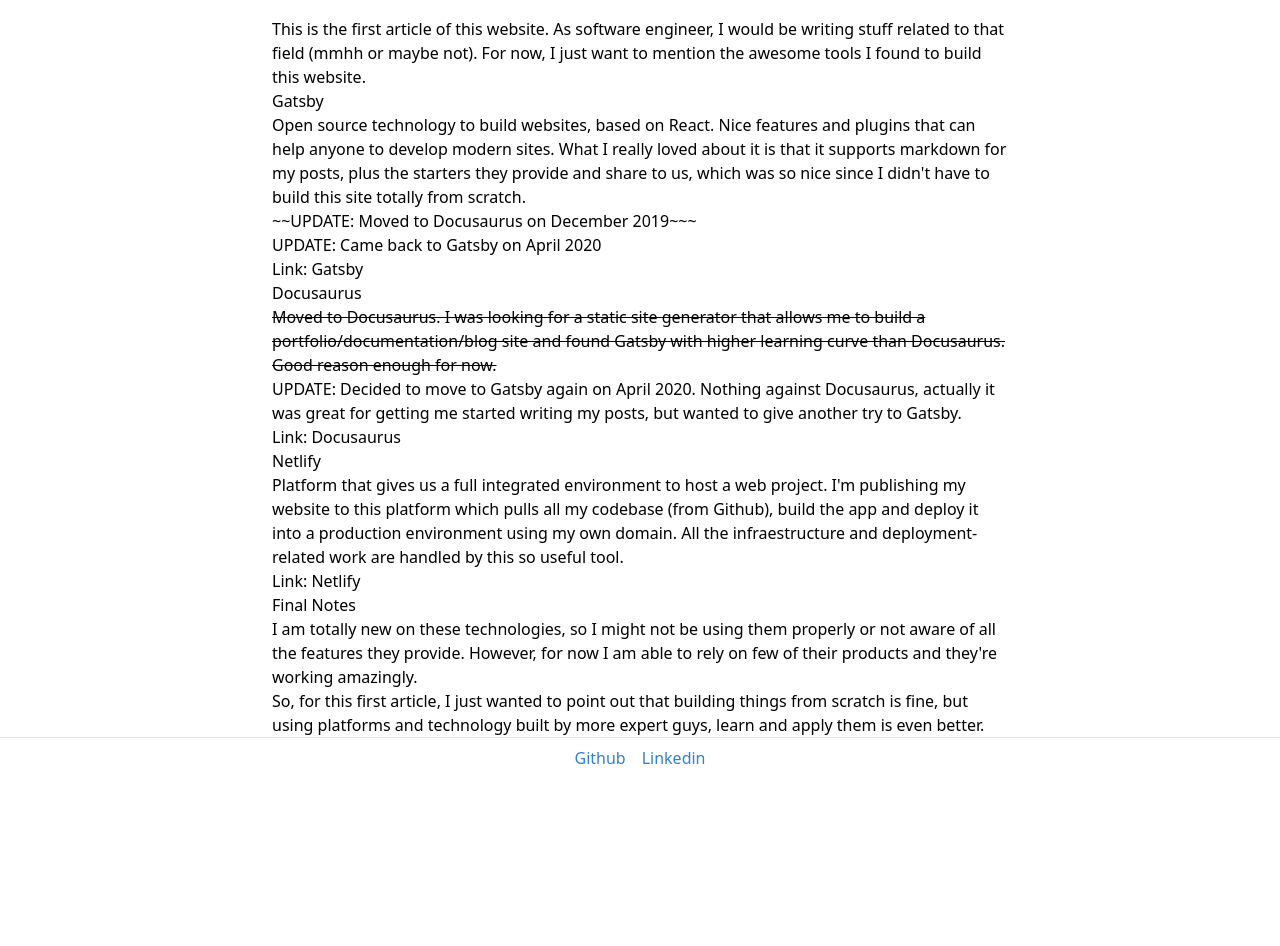
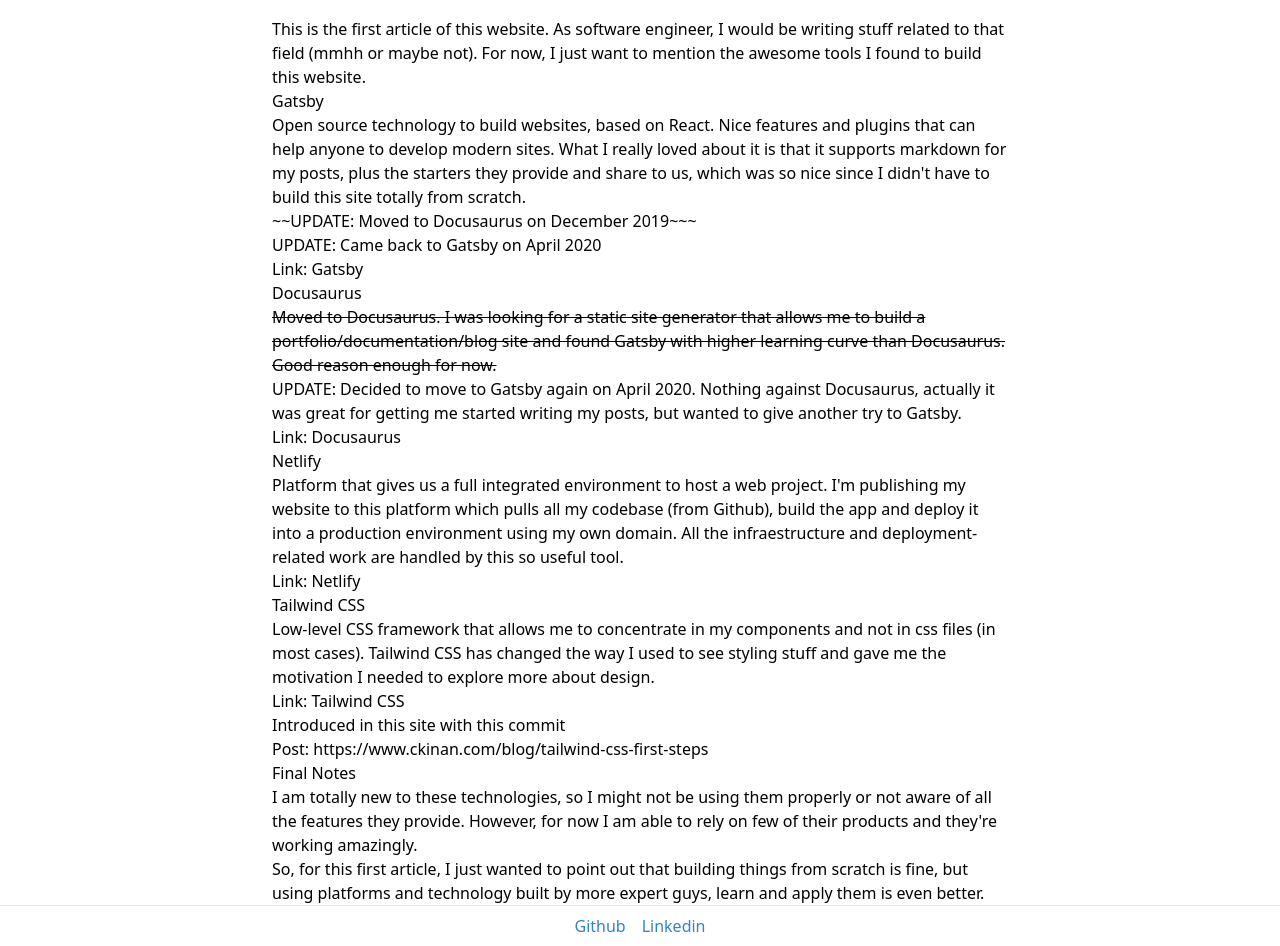
Before and after one commit to ckinan/portfolio, a Gatsby site: page /blog/intro in a window 1280 px wide. Shown: the part 151-1097 px from the top of the page. Before the commit the page ends 929 px from the top, so only its background shows below. Built offline with nearby package versions, Linux system fonts and the light colour scheme; Gatsby itself is replaced by a stand-in of ours; some packages are replaced by stand-ins of ours.

Commit message:
update intro post

```diff
--- a/content/posts/intro/index.mdx
+++ b/content/posts/intro/index.mdx
@@ -29,8 +29,17 @@
 
 Link: [Netlify](https://www.netlify.com/)
 
+## Tailwind CSS
+
+Low-level CSS framework that allows me to concentrate in my components and not in css files (in most cases). Tailwind CSS has changed the way I used to see styling stuff and gave me the motivation I needed to explore more about design.
+
+- Link: [Tailwind CSS](https://tailwindcss.com/)
+- Introduced in this site with this [commit](https://github.com/ckinan/ckinan.com/commit/8e155916f4908b015f93b64a940b30985e74f45c)
+- Post: https://www.ckinan.com/blog/tailwind-css-first-steps
+
+
 ## Final Notes
 
-I am totally new on these technologies, so I might not be using them properly or not aware of all the features they provide. However, for now I am able to rely on few of their products and they're working amazingly.
+I am totally new to these technologies, so I might not be using them properly or not aware of all the features they provide. However, for now I am able to rely on few of their products and they're working amazingly.
 
 So, for this first article, I just wanted to point out that building things from scratch is fine, but using platforms and technology built by more expert guys, learn and apply them is even better.
```
